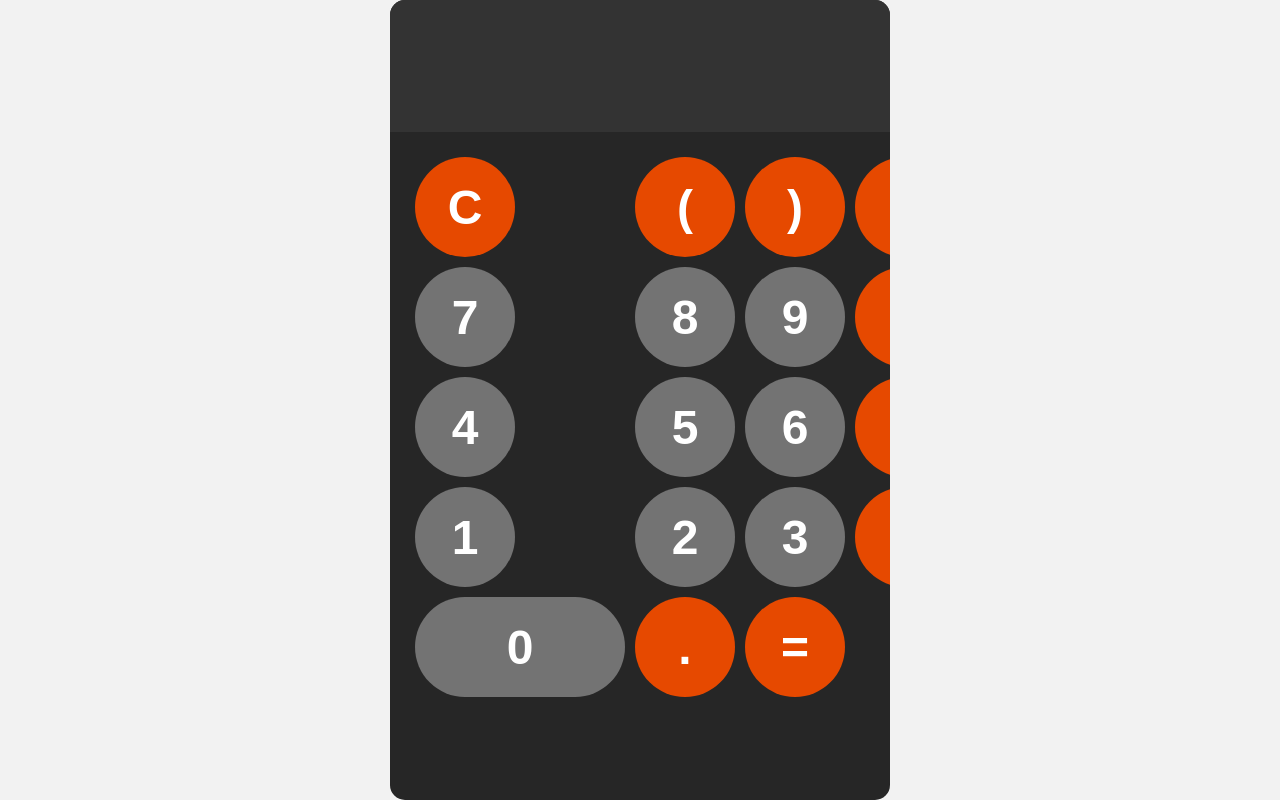
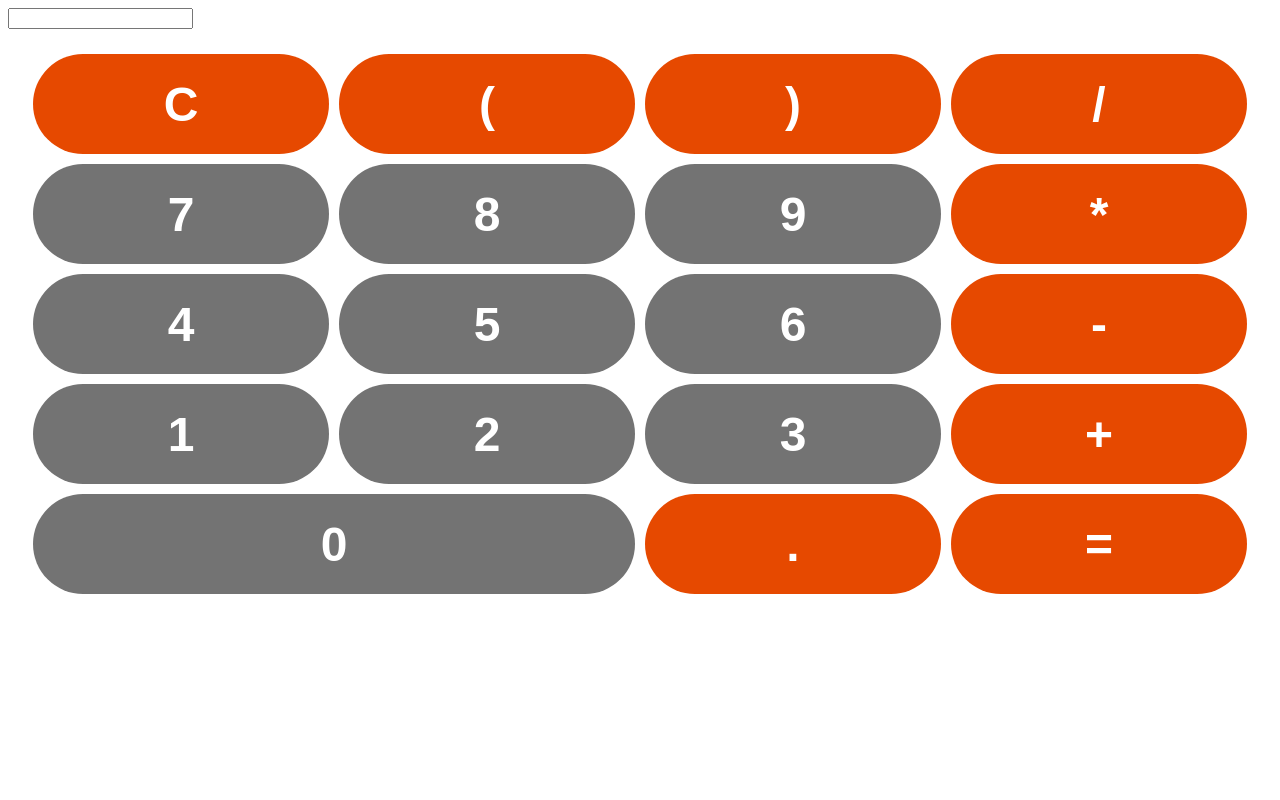
Before and after one commit to Kirito-C/calc-html-css-js-, a website built with webpack: page calcolatric/index.html in a window 1280 px wide. Built offline with nearby package versions, Linux system fonts and the light colour scheme.

Commit message:
Update style.css

```diff
--- a/calcolatric/css/style.css
+++ b/calcolatric/css/style.css
@@ -1,52 +1,12 @@
-body{
-  margin: 0;
-  display: flex;
-  justify-content: center;
-  align-items: center;
-  background-color: hsl(0, 0%, 95%);
-}
-
-#calcolatrice{
-  font-family: Arial, sans-serif;
-  border-radius: 15px;
-  max-width: 500px;
-  overflow: hidden;
-  height: 100vh;
-  background-color: hsl(0, 0%, 15%);
-}
-
-#schermo{
-  width: 100%;
-  padding: 20px;
-  font-size: 5rem;
-  text-align: left;
-  border: none;
-  color: white;
-  background-color: hsl(0, 0%, 20%);
-}
-
-#pulsanti{
+#pulsanti {
   display: grid;
-  grid-template-columns: repeat(4, 1fr);
+  grid-template-columns: repeat(4, 1fr); /* Griglia con 4 colonne uguali */
   gap: 10px;
   padding: 25px;
 }
 
-#zero{
-  width: 210px;
-  height: 100px;
-  border-radius: 50px;
-  border: none;
-  background-color: hsl(0, 0%, 45%);
-  color: white;
-  font-size: 3rem;
-  font-weight: bold;
-  cursor: pointer;
-  grid-template-columns: repeat(2, 1fr);
-}
-
-button{
-  width: 100px;
+#zero {
+  grid-column: span 2; /* Occupa 2 colonne */
   height: 100px;
   border-radius: 50px;
   border: none;
@@ -57,22 +17,33 @@ button{
   cursor: pointer;
 }
 
-button:hover{
+button {
+  height: 100px;
+  border-radius: 50px;
+  border: none;
+  background-color: hsl(0, 0%, 45%);
+  color: white;
+  font-size: 3rem;
+  font-weight: bold;
+  cursor: pointer;
+}
+
+button:hover {
   background-color: hsl(0, 0%, 55%);
 }
 
-button:active{
+button:active {
   background-color: hsl(0, 0%, 65%);
 }
 
-.operatore{
+.operatore {
   background-color: hsl(19, 100%, 45%);
 }
 
-.operatore:hover{
+.operatore:hover {
   background-color: hsl(19, 100%, 55%);
 }
 
-.operatore:active{
+.operatore:active {
   background-color: hsl(19, 100%, 65%);
 }
```
